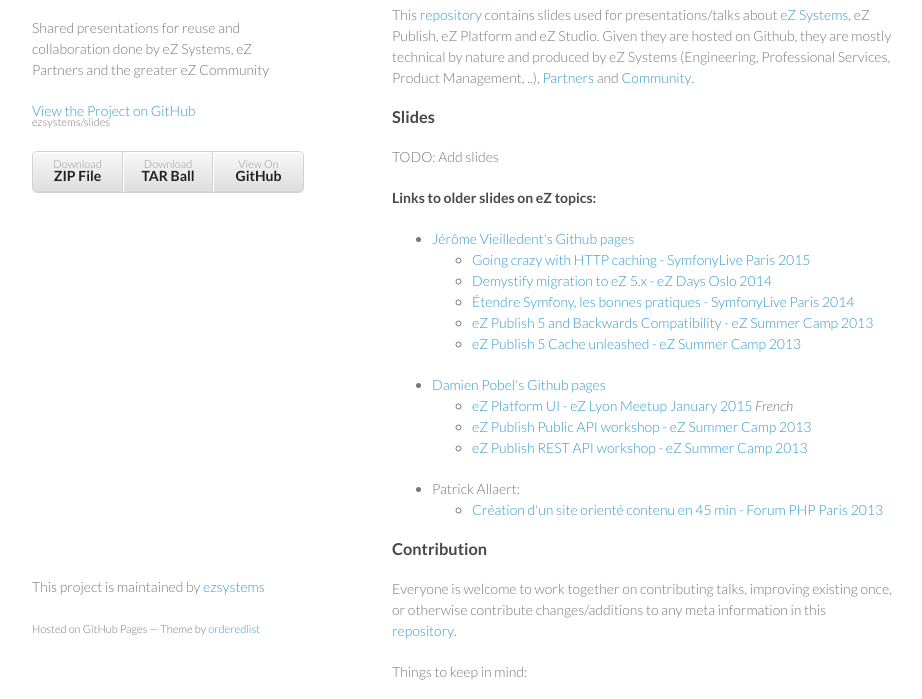
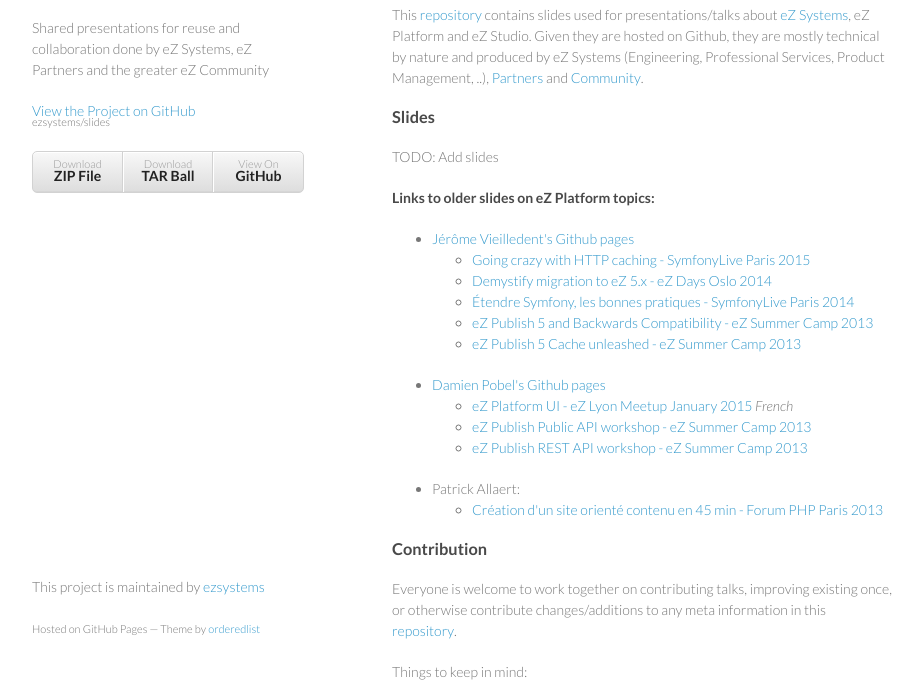
Before and after one commit to janit/slides, a plain HTML site: page index.html in a window 1280 px wide. Shown: the part 92-791 px from the top of the page, without its empty margins (178-1100 px from the left). Drawn offline with Linux system fonts and the light colour scheme.

Commit message:
Update index.html

```diff
--- a/index.html
+++ b/index.html
@@ -31,7 +31,7 @@
         <h3>
 <a id="welcome-to-ez-slides" class="anchor" href="#welcome-to-ez-slides" aria-hidden="true"><span class="octicon octicon-link"></span></a>Welcome to eZ Slides</h3>
 
-<p>This <a href="https://github.com/ezsystems/slides">repository</a> contains slides used for presentations/talks about <a href="http://ez.no">eZ Systems</a>, eZ Publish, eZ Platform and eZ Studio.
+<p>This <a href="https://github.com/ezsystems/slides">repository</a> contains slides used for presentations/talks about <a href="http://ez.no">eZ Systems</a>, eZ Platform and eZ Studio.
 Given they are hosted on Github, they are mostly technical by nature and produced by eZ Systems (Engineering, Professional Services, Product Management, ..), <a href="http://ez.no/Partners/Find-a-Partner">Partners</a> and <a href="http://share.ez.no">Community</a>.</p>
 
 <h3>
@@ -40,7 +40,7 @@
 <p>TODO: Add slides</p>
 
 <h4>
-<a id="links-to-older-slides-on-ez-topics" class="anchor" href="#links-to-older-slides-on-ez-topics" aria-hidden="true"><span class="octicon octicon-link"></span></a>Links to older slides on eZ topics:</h4>
+<a id="links-to-older-slides-on-ez-platform-topics" class="anchor" href="#links-to-older-slides-on-ez-platform-topics" aria-hidden="true"><span class="octicon octicon-link"></span></a>Links to older slides on eZ Platform topics:</h4>
 
 <ul>
 <li>
```
